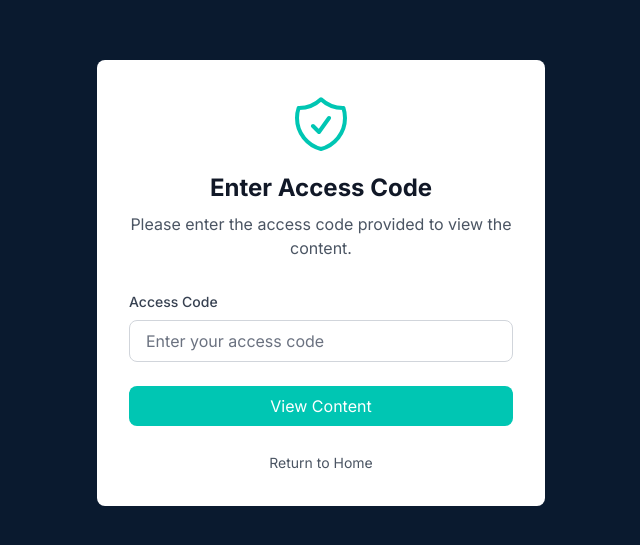
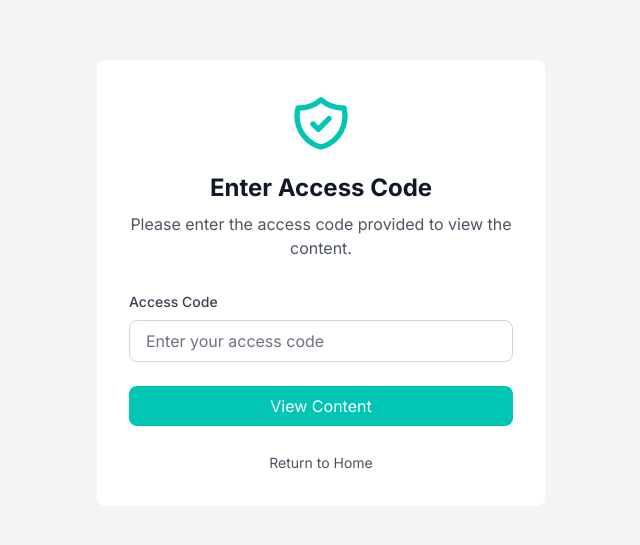
Before and after one commit to hackerloum/secureview, a Next.js app in the folder frontend/: page /access in a window 1280 px wide. Shown: the part 117-662 px from the top of the page, without its empty margins (319-959 px from the left). Built offline with nearby package versions, Linux system fonts and the light colour scheme.

Commit message:
Update page.tsx

```diff
--- a/frontend/src/app/access/page.tsx
+++ b/frontend/src/app/access/page.tsx
@@ -3,8 +3,8 @@
 import { useState } from 'react';
 import { useRouter } from 'next/navigation';
 import supabase from '../../lib/supabase';
-import { ShieldCheckIcon, QrCodeIcon } from '@heroicons/react/24/outline';
-import { QRCodeSVG } from 'qrcode.react';
+import QRCode from 'react-qr-code';
+import toast from 'react-hot-toast';
 
 export default function AccessPage() {
   const router = useRouter();
@@ -53,10 +53,23 @@ export default function AccessPage() {
   };
 
   return (
-    <div className="min-h-screen flex items-center justify-center bg-[#0A1A2F]">
+    <div className="min-h-screen bg-gray-100 flex items-center justify-center">
       <div className="bg-white rounded-lg p-8 max-w-md w-full mx-4">
         <div className="text-center mb-8">
-          <ShieldCheckIcon className="w-16 h-16 text-[#00C6B3] mx-auto mb-4" />
+          <svg
+            className="w-16 h-16 text-[#00C6B3] mx-auto mb-4"
+            fill="none"
+            stroke="currentColor"
+            viewBox="0 0 24 24"
+            xmlns="http://www.w3.org/2000/svg"
+          >
+            <path
+              strokeLinecap="round"
+              strokeLinejoin="round"
+              strokeWidth={2}
+              d="M9 12l2 2 4-4m5.618-4.016A11.955 11.955 0 0112 2.944a11.955 11.955 0 01-8.618 3.04A12.02 12.02 0 003 9c0 5.591 3.824 10.29 9 11.622 5.176-1.332 9-6.03 9-11.622 0-1.042-.133-2.052-.382-3.016z"
+            />
+          </svg>
           <h1 className="text-2xl font-bold text-gray-900 mb-2">Enter Access Code</h1>
           <p className="text-gray-600">
             Please enter the access code provided to view the content.
@@ -97,8 +110,21 @@ export default function AccessPage() {
         {showQRCode && (
           <div className="mt-8 text-center">
             <div className="bg-white p-4 rounded-lg shadow-lg inline-block">
-              <QrCodeIcon className="w-8 h-8 text-[#00C6B3] mx-auto mb-2" />
-              <QRCodeSVG value={qrCodeUrl} size={200} />
+              <svg
+                className="w-8 h-8 text-[#00C6B3] mx-auto mb-2"
+                fill="none"
+                stroke="currentColor"
+                viewBox="0 0 24 24"
+                xmlns="http://www.w3.org/2000/svg"
+              >
+                <path
+                  strokeLinecap="round"
+                  strokeLinejoin="round"
+                  strokeWidth={2}
+                  d="M12 4v1m6 11h2m-6 0h-2v4m0-11v3m0 0h.01M12 12h4.01M16 20h4M4 12h4m12 0h.01M5 8h2a1 1 0 001-1V5a1 1 0 00-1-1H5a1 1 0 00-1 1v2a1 1 0 001 1zm12 0h2a1 1 0 001-1V5a1 1 0 00-1-1h-2a1 1 0 00-1 1v2a1 1 0 001 1zM5 20h2a1 1 0 001-1v-2a1 1 0 00-1-1H5a1 1 0 00-1 1v2a1 1 0 001 1z"
+                />
+              </svg>
+              <QRCode value={qrCodeUrl} size={200} />
               <p className="mt-2 text-sm text-gray-600">
                 Scan this QR code to view the content on your mobile device
               </p>
```
